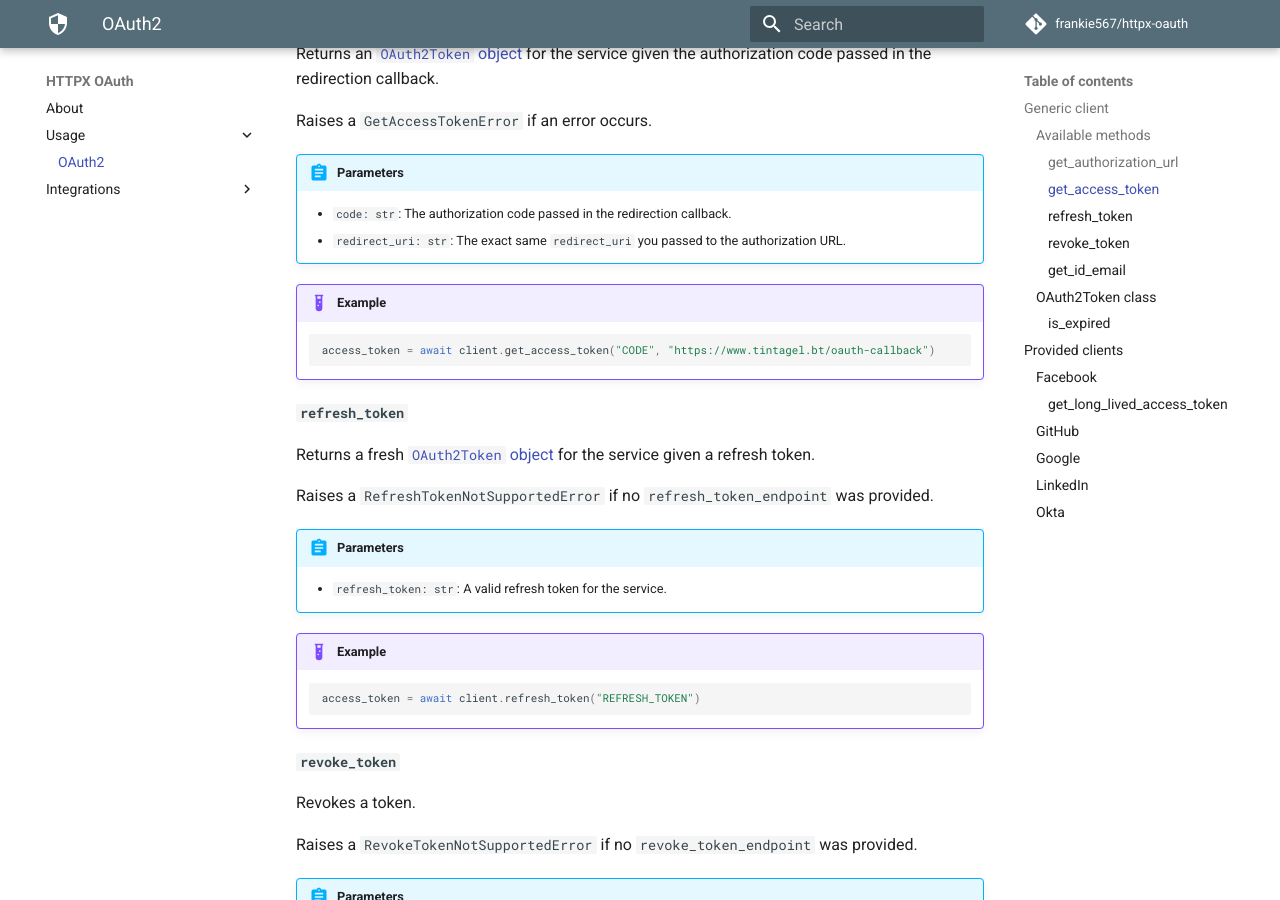
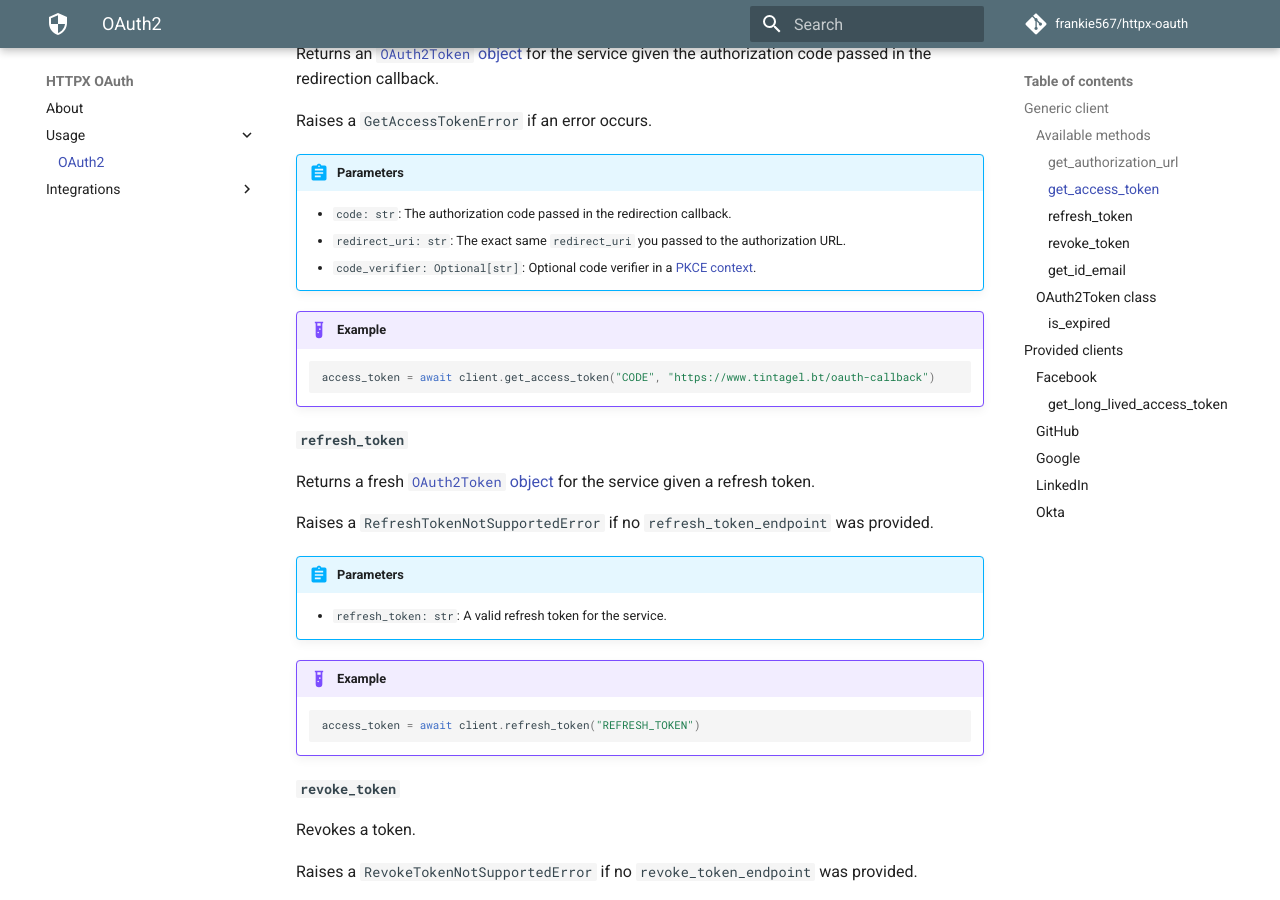
Before and after one commit to frankie567/httpx-oauth, an MkDocs documentation site: the page built from docs/oauth2.md, in a window 1280 px wide and 900 px high, scrolled down 1114 px. Built offline with MkDocs 1.6.1 and Material for MkDocs 9.7.7, drawn with Linux system fonts in a browser that asks for light colours; comment, search, counter and statistics services are not loaded.

Commit message:
Update docs with code_verifier

````diff
--- a/docs/oauth2.md
+++ b/docs/oauth2.md
@@ -46,7 +46,8 @@
 
 !!! abstract "Parameters"
     * `code: str`: The authorization code passed in the redirection callback.
-    * `redirect_uri: str `: The exact same `redirect_uri` you passed to the authorization URL.
+    * `redirect_uri: str`: The exact same `redirect_uri` you passed to the authorization URL.
+    * `code_verifier: Optional[str]`: Optional code verifier in a [PKCE context](https://datatracker.ietf.org/doc/html/rfc7636).
 
 !!! example
     ```py
````
